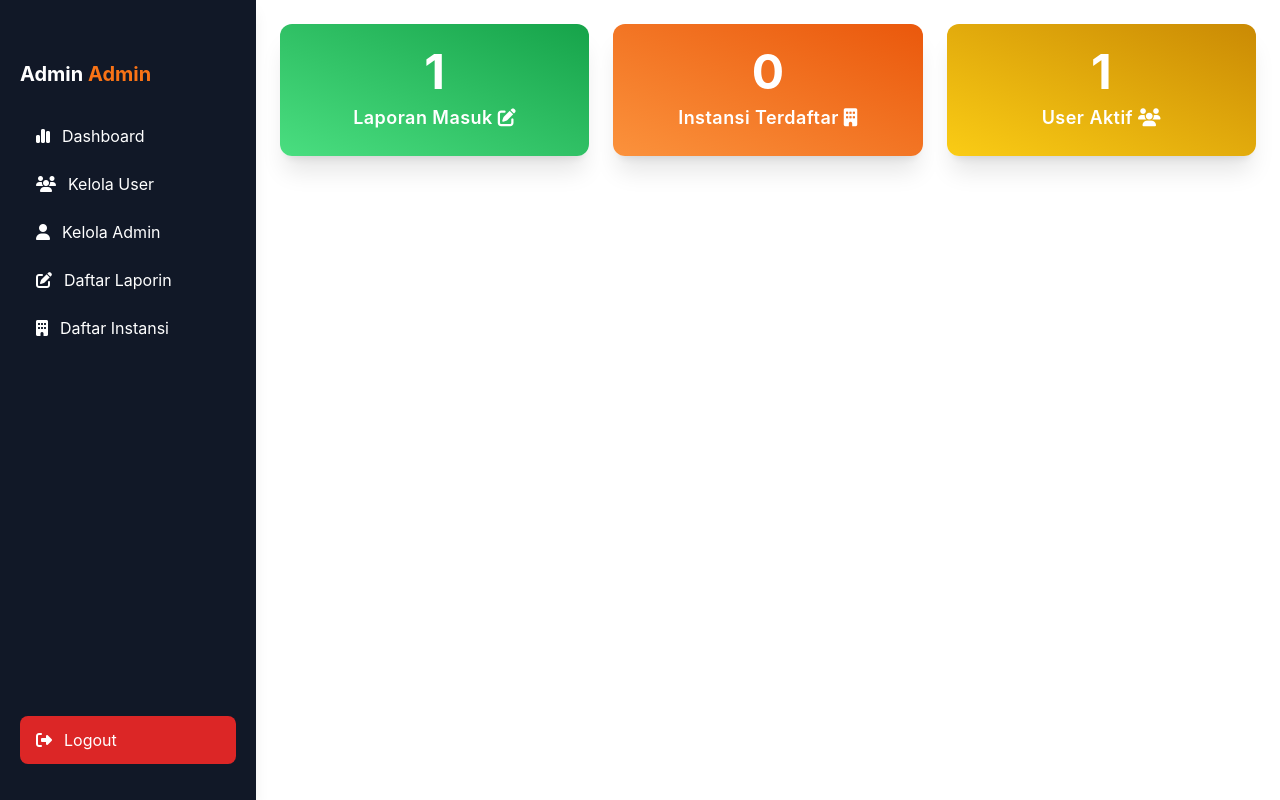
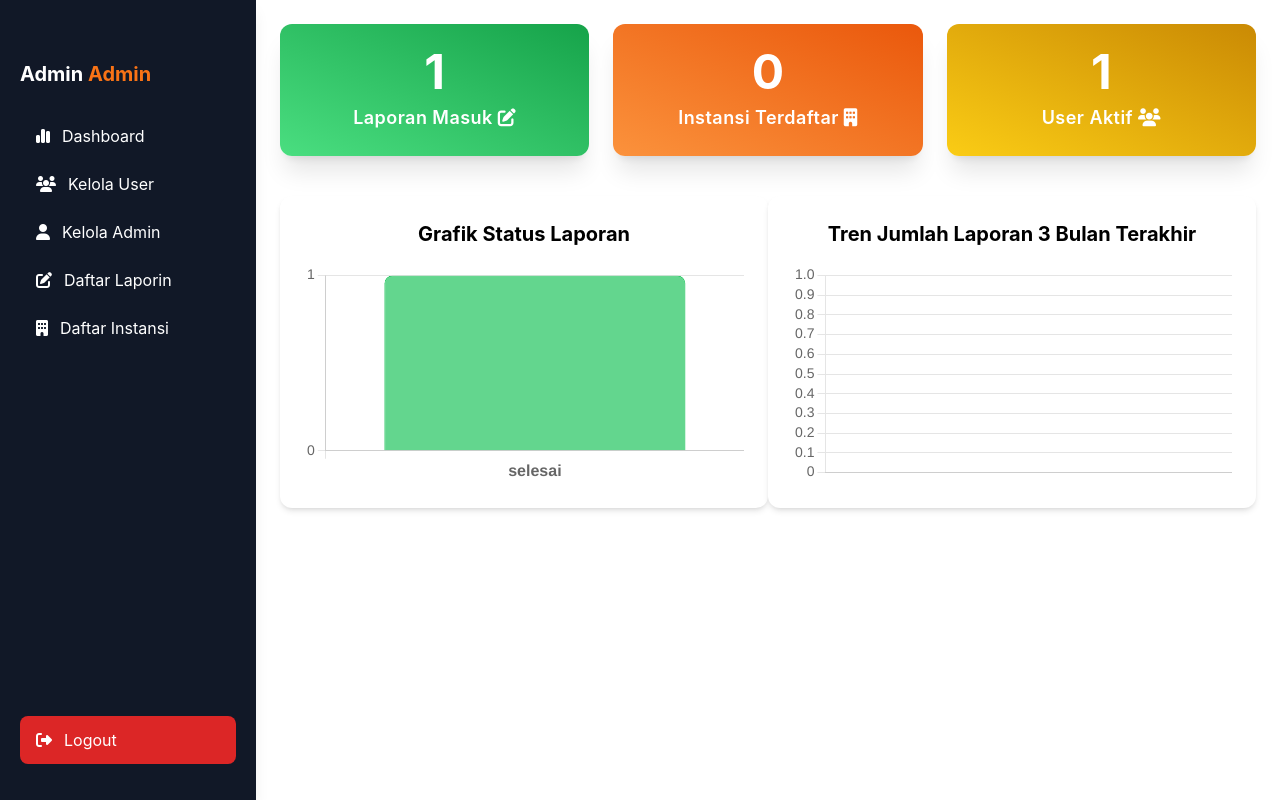
Before and after one commit to ZPINXD/Laporin, a PHP site: page /dashboard.php in a window 1280 px wide. Run offline with PHP 8.4, Linux system fonts and the light colour scheme; tables that the repository leaves empty or names only in its code hold one stand-in row (values such as "Sample post").

Commit message:
Update dashboard

```diff
--- a/public/dashboard.php
+++ b/public/dashboard.php
@@ -1,59 +1,180 @@
 <?php
 include 'database.php';
-    $query = "SELECT COUNT(*) AS total_laporan FROM laporan";
-    $result = mysqli_query($conn, $query);
-    $data = mysqli_fetch_assoc($result);
+
+// Totalan data
 $totalLaporan = mysqli_fetch_assoc(mysqli_query($conn, "SELECT COUNT(*) AS total FROM laporan"))['total'];
 $totalInstansi = mysqli_fetch_assoc(mysqli_query($conn, "SELECT COUNT(*) AS total FROM instansi WHERE status = 'Aktif'"))['total'];
 $totalUser = mysqli_fetch_assoc(mysqli_query($conn, "SELECT COUNT(*) AS total FROM user WHERE status_user = 'Aktif'"))['total'];
+
+// Data untuk Grafik Status
+$dataStatus = [];
+$queryStatus = mysqli_query($conn, "SELECT status, COUNT(*) as jumlah FROM laporan GROUP BY status");
+while ($row = mysqli_fetch_assoc($queryStatus)) {
+    $dataStatus[$row['status']] = $row['jumlah'];
+}
+$statusLabels = json_encode(array_keys($dataStatus));
+$statusCounts = json_encode(array_values($dataStatus));
+
+// Data untuk Grafik Bulanan
+$labels = [];
+$data = [];
+$queryBulanan = "SELECT DATE_FORMAT(tanggal, '%M') AS bulan, COUNT(*) AS jumlah
+          FROM laporan
+          WHERE tanggal >= DATE_SUB(CURDATE(), INTERVAL 3 MONTH)
+          GROUP BY MONTH(tanggal)
+          ORDER BY MONTH(tanggal)";
+$resultBulanan = mysqli_query($conn, $queryBulanan);
+while ($row = mysqli_fetch_assoc($resultBulanan)) {
+    $labels[] = $row['bulan'];
+    $data[] = $row['jumlah'];
+}
 ?>
+
 <!DOCTYPE html>
-<html lang="en">
+<html lang="id">
 <head>
     <meta charset="UTF-8">
+    <title>Dashboard</title>
     <meta name="viewport" content="width=device-width, initial-scale=1.0">
-    <title>Dashboard</title>
+    <script src="https://cdn.jsdelivr.net/npm/chart.js"></script>
     <link rel="stylesheet" href="css/style.css">
 </head>
 <body>
 <?php include "layout/navbaradmin.php"; ?>
+
 <div class="flex-1 p-6 transition-all md:ml-64">
     <div class="w-full grid grid-cols-1 md:grid-cols-3 gap-6">
-
         <a href="daftarlaporin.php" class="hover:scale-105 transform transition duration-300 block">
             <div class="p-6 bg-gradient-to-tr from-green-400 to-green-600 text-white shadow-xl rounded-xl text-center">
-                        <div class="text-5xl font-bold mb-2">
-                            <?php echo $totalLaporan; ?>
-                        </div>
-                        <div class="text-lg font-semibold tracking-wide">
-                            Laporan Masuk <i class="fa-solid fa-pen-to-square"></i>
-                        </div>
+                <div class="text-5xl font-bold mb-2"><?= $totalLaporan ?></div>
+                <div class="text-lg font-semibold tracking-wide">Laporan Masuk <i class="fa-solid fa-pen-to-square"></i></div>
             </div>
         </a>
-
-
         <a href="daftarinstansi.php" class="hover:scale-105 transform transition duration-300 block">
             <div class="p-6 bg-gradient-to-tr from-orange-400 to-orange-600 text-white shadow-xl rounded-xl text-center">
-                        <div class="text-5xl font-bold mb-2">
-                            <?php echo $totalInstansi; ?>
-                        </div>
-                        <div class="text-lg font-semibold tracking-wide">
-                            Instansi Terdaftar <i class="fa-solid fa-building"></i>
-                        </div>
+                <div class="text-5xl font-bold mb-2"><?= $totalInstansi ?></div>
+                <div class="text-lg font-semibold tracking-wide">Instansi Terdaftar <i class="fa-solid fa-building"></i></div>
             </div>
         </a>
-
         <a href="profiluser.php" class="hover:scale-105 transform transition duration-300 block">
             <div class="p-6 bg-gradient-to-tr from-yellow-400 to-yellow-600 text-white shadow-xl rounded-xl text-center">
-                        <div class="text-5xl font-bold mb-2">
-                            <?php echo $totalUser; ?>
-                        </div>
-                        <div class="text-lg font-semibold tracking-wide">
-                            User Aktif <i class="fa-solid fa-users"></i>
-                        </div>
+                <div class="text-5xl font-bold mb-2"><?= $totalUser ?></div>
+                <div class="text-lg font-semibold tracking-wide">User Aktif <i class="fa-solid fa-users"></i></div>
             </div>
         </a>
     </div>
+
+   <!-- Grafik -->
+<div class="mt-10 grid grid-cols-1 md:grid-cols-2 gap-8">
+    <!-- Grafik Status -->
+    <div class="bg-white p-6 rounded-xl shadow-md">
+        <h2 class="text-xl font-bold text-center mb-4">Grafik Status Laporan</h2>
+        <canvas id="statusChart"></canvas>
     </div>
+
+    <!-- Grafik Bulanan -->
+    <div class="bg-white p-6 rounded-xl shadow-md">
+        <h2 class="text-xl font-bold text-center mb-4">Tren Jumlah Laporan 3 Bulan Terakhir</h2>
+        <canvas id="lineChart"></canvas>
+    </div>
+</div>
+</div>
+
+<script>
+    // Grafik Status
+    const statusCtx = document.getElementById('statusChart').getContext('2d');
+    new Chart(statusCtx, {
+        type: 'bar',
+        data: {
+            labels: <?= $statusLabels ?>,
+            datasets: [{
+                label: 'Jumlah Laporan',
+                data: <?= $statusCounts ?>,
+                backgroundColor: [
+                    'rgba(34, 197, 94, 0.7)',
+                    'rgba(250, 204, 21, 0.7)',
+                    'rgba(239, 68, 68, 0.7)',
+                    'rgba(59, 130, 246, 0.7)'
+                ],
+                borderColor: [
+                    'rgba(34, 197, 94, 1)',
+                    'rgba(250, 204, 21, 1)',
+                    'rgba(239, 68, 68, 1)',
+                    'rgba(59, 130, 246, 1)'
+                ],
+                borderWidth: 1,
+                borderRadius: 8
+            }]
+        },
+        options: {
+            responsive: true,
+            plugins: {
+                legend: { display: false }
+            },
+            scales: {
+                x: {
+                    ticks: {
+                        font: {
+                            size: 16,
+                            weight: 'bold'
+                        }
+                    }
+                },
+                y: {
+                    beginAtZero: true,
+                    ticks: {
+                        stepSize: 1,
+                        font: {
+                            size: 14
+                        }
+                    }
+                }
+            }
+        }
+    });
+
+    // Grafik Bulanan
+    const bulananCtx = document.getElementById('lineChart').getContext('2d');
+    new Chart(bulananCtx, {
+        type: 'line',
+        data: {
+            labels: <?= json_encode($labels) ?>,
+            datasets: [{
+                label: 'Jumlah Laporan',
+                data: <?= json_encode($data) ?>,
+                borderColor: 'rgba(12, 119, 12, 1)',
+                backgroundColor: 'rgba(12, 119, 12, 0.2)',
+                fill: true,
+                tension: 0.3
+            }]
+        },
+        options: {
+            responsive: true,
+            plugins: {
+                legend: { display: false }
+            },
+            scales: {
+                x: {
+                    ticks: {
+                        font: {
+                            size: 16,
+                            weight: 'bold'
+                        }
+                    }
+                },
+                y: {
+                    beginAtZero: true,
+                    ticks: {
+                        font: {
+                            size: 14
+                        }
+                    }
+                }
+            }
+        }
+    });
+</script>
+
+
 </body>
 </html>
```
Also changed, not shown: public/About.php (+20 -55 lines). Lines whose indentation alone changed are shown as unchanged.
